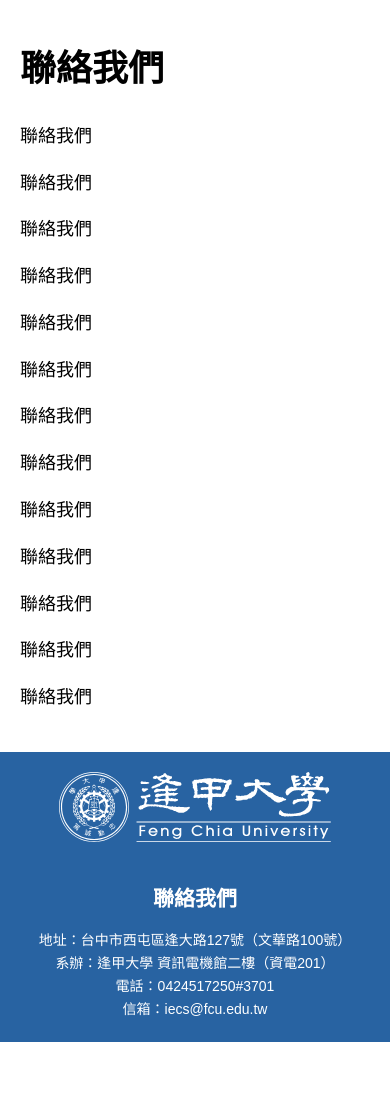
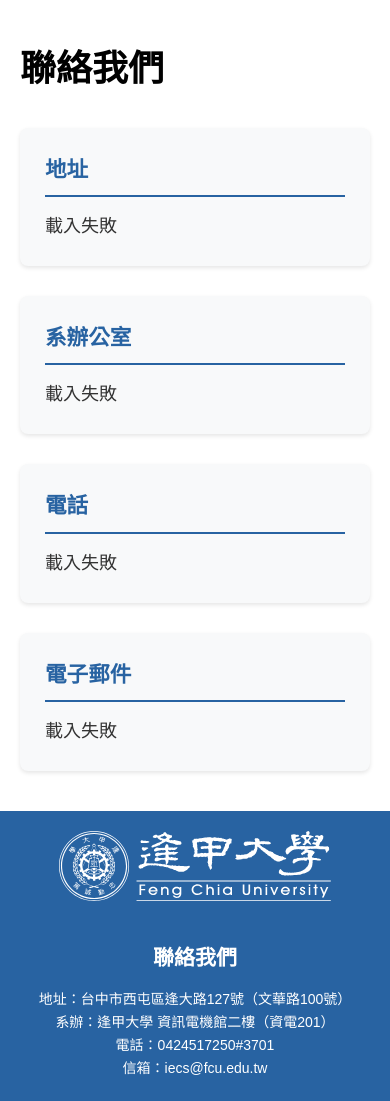
Before and after one commit to JW-Albert/Database_final_project, a PHP site: page /contact in a window 390 px wide. Shown: the part 148-1249 px from the top of the page. Before the commit the page ends 1190 px from the top, so only its background shows below. Run offline with PHP 8.4, Linux system fonts and the light colour scheme; data that the repository does not hold is empty.

Commit message:
Improve contact page UI and update department schema
Enhances the contact page with a responsive grid layout and dynamic loading of department information. Moves inline styles to external CSS for better maintainability. Updates the department database schema by renaming the table and adding address and office fields to support new UI features.

```diff
--- /dev/null
+++ b/contact/api.php
@@ -0,0 +1,31 @@
+<?php
+header('Content-Type: application/json');
+header('Access-Control-Allow-Origin: *');
+
+require_once '../php/config.php';
+
+try {
+    $pdo = getDBConnection();
+
+    $stmt = $pdo->prepare("SELECT * FROM Department WHERE department_id = 'D001'");
+    $stmt->execute();
+    $department = $stmt->fetch(PDO::FETCH_ASSOC);
+
+    if ($department) {
+        echo json_encode([
+            'success' => true,
+            'data' => $department
+        ]);
+    } else {
+        echo json_encode([
+            'success' => false,
+            'message' => '找不到系所資料'
+        ]);
+    }
+} catch (PDOException $e) {
+    echo json_encode([
+        'success' => false,
+        'message' => '資料庫錯誤：' . $e->getMessage()
+    ]);
+}
+?>
--- a/contact/contact.css
+++ b/contact/contact.css
@@ -101,6 +101,40 @@ body {
     line-height: 1.6;
 }
 
+/* 聯絡資訊樣式 */
+.contact-info {
+    display: grid;
+    grid-template-columns: repeat(auto-fit, minmax(300px, 1fr));
+    gap: 30px;
+    margin-top: 30px;
+}
+
+.info-item {
+    background-color: #f8f9fa;
+    padding: 25px;
+    border-radius: 8px;
+    box-shadow: 0 2px 4px rgba(0, 0, 0, 0.1);
+    transition: transform 0.2s ease;
+}
+
+.info-item:hover {
+    transform: translateY(-5px);
+}
+
+.info-item h3 {
+    color: #2863a2;
+    margin: 0 0 15px 0;
+    font-size: 1.2em;
+    border-bottom: 2px solid #2863a2;
+    padding-bottom: 8px;
+}
+
+.info-item p {
+    margin: 0;
+    color: #333;
+    line-height: 1.6;
+}
+
 .site-footer {
     background-color: #2863a2;
     color: white;
@@ -146,4 +180,8 @@ body {
     .footer-right p {
         white-space: normal;
     }
+
+    .contact-info {
+        grid-template-columns: 1fr;
+    }
 }
--- a/contact/index.html
+++ b/contact/index.html
@@ -10,176 +10,30 @@
     <script src="/~D1210799/js/config.js"></script>
     <link rel="stylesheet" href="/~D1210799/about/about.css">
     <link rel="stylesheet" href="/~D1210799/contact/contact.css">
-    <style>
-        body {
-            margin: 0;
-            padding: 0 150px;
-            font-family: Arial, sans-serif;
-        }
-
-        .header {
-            display: flex;
-            justify-content: space-between;
-            align-items: center;
-            background-color: #ffffff;
-            padding: 10px 20px;
-        }
-
-        .logo-title {
-            display: flex;
-            align-items: center;
-            color: #2863a2;
-            font-weight: bold;
-            font-size: 20px;
-            text-decoration: none;
-        }
-
-        .logo-title img {
-            width: 50px;
-            height: 50px;
-            margin-right: 10px;
-        }
-
-        .nav {
-            display: flex;
-            gap: 20px;
-            align-items: center;
-        }
-
-        .nav-item {
-            color: #545454;
-            text-decoration: none;
-            cursor: pointer;
-            padding: 16px 8px;
-        }
-
-        .nav-item:hover {
-            color: #2863a2;
-            border-bottom: 2px solid #2863a2;
-            padding-bottom: 14px;
-        }
-
-        /* 目前頁面樣式 */
-        .nav-item.active {
-            color: #2863a2;
-            border-bottom: 2px solid #2863a2;
-            padding-bottom: 14px;
-        }
-
-        .members-container {
-            position: relative;
-            display: flex;
-            flex-direction: column;
-        }
-
-        .members-container:hover>.nav-item.members {
-            color: #2863a2;
-            border-bottom: 2px solid #2863a2;
-            padding-bottom: 14px;
-        }
-
-        .dropdown {
-            position: absolute;
-            top: 100%;
-            left: 0;
-            background-color: white;
-            border: 1px solid #ccc;
-            border-top: none;
-            display: none;
-            flex-direction: column;
-            min-width: 180px;
-            z-index: 1000;
-            box-shadow: 0 2px 5px rgba(0, 0, 0, 0.15);
-        }
-
-        .dropdown a {
-            padding: 10px;
-            text-decoration: none;
-            color: #545454;
-            display: block;
-        }
-
-        .dropdown a:hover {
-            background-color: #f0f0f0;
-            color: #2863a2;
-        }
-
-        .members-container:hover>.dropdown {
-            display: flex;
-        }
-
-        .content {
-            margin: 40px 0;
-            font-size: 18px;
-            line-height: 1.6;
-        }
-
-        .site-footer {
-            background-color: #2863a2;
-            color: white;
-            display: flex;
-            justify-content: space-between;
-            align-items: center;
-            padding: 30px 150px;
-            font-size: 14px;
-            flex-wrap: wrap;
-            gap: 20px;
-            margin-top: 40px;
-            box-sizing: border-box;
-            width: 100vw;
-            /* 讓 footer 寬度是視窗寬度 */
-            margin-left: calc(-50vw + 50%);
-            /* 負的左右邊距，讓它從螢幕最左邊開始 */
-            margin-right: calc(-50vw + 50%);
-            box-sizing: border-box;
-        }
-
-        .footer-left img {
-            height: 70px;
-            width: auto;
-        }
-
-        .footer-right p {
-            margin: 2px 0;
-            line-height: 1.5;
-            white-space: nowrap;
-        }
-
-        @media (max-width: 600px) {
-            body {
-                padding: 0 20px;
-            }
-
-            .site-footer {
-                flex-direction: column;
-                padding: 20px 20px;
-                text-align: center;
-            }
-
-            .footer-right p {
-                white-space: normal;
-            }
-        }
-    </style>
 </head>
 
 <body>
     <div id="header-include"></div>
     <div class="content" id="contact-content">
         <h1>聯絡我們</h1>
-        <p>聯絡我們</p>
-        <p>聯絡我們</p>
-        <p>聯絡我們</p>
-        <p>聯絡我們</p>
-        <p>聯絡我們</p>
-        <p>聯絡我們</p>
-        <p>聯絡我們</p>
-        <p>聯絡我們</p>
-        <p>聯絡我們</p>
-        <p>聯絡我們</p>
-        <p>聯絡我們</p>
-        <p>聯絡我們</p>
-        <p>聯絡我們</p>
+        <div class="contact-info">
+            <div class="info-item">
+                <h3>地址</h3>
+                <p id="department-location">載入中...</p>
+            </div>
+            <div class="info-item">
+                <h3>系辦公室</h3>
+                <p id="department-office">載入中...</p>
+            </div>
+            <div class="info-item">
+                <h3>電話</h3>
+                <p id="department-phone">載入中...</p>
+            </div>
+            <div class="info-item">
+                <h3>電子郵件</h3>
+                <p id="department-email">載入中...</p>
+            </div>
+        </div>
     </div>
     <div id="footer-include"></div>
     <script>
@@ -200,6 +54,7 @@
                 }
             });
         }
+
         function includeHTML(id, file) {
             if (typeof BASE_PATH === 'undefined') return;
             fetch(BASE_PATH + '/' + file).then(res => res.text()).then(html => {
@@ -208,8 +63,35 @@
                 fixBasePathForLinksAndImages(container);
             });
         }
+
+        // 載入系所資料
+        async function loadDepartmentInfo() {
+            try {
+                const response = await fetch(BASE_PATH + '/contact/api.php');
+                const result = await response.json();
+
+                if (result.success) {
+                    const data = result.data;
+                    document.getElementById('department-location').textContent = data.locat || '未提供';
+                    document.getElementById('department-office').textContent = data.office || '未提供';
+                    document.getElementById('department-phone').textContent = data.phone_extension || '未提供';
+                    document.getElementById('department-email').textContent = data.email || '未提供';
+                } else {
+                    throw new Error(result.message);
+                }
+            } catch (error) {
+                console.error('載入系所資料失敗:', error);
+                document.getElementById('department-location').textContent = '載入失敗';
+                document.getElementById('department-office').textContent = '載入失敗';
+                document.getElementById('department-phone').textContent = '載入失敗';
+                document.getElementById('department-email').textContent = '載入失敗';
+            }
+        }
+
         includeHTML('header-include', 'header.html');
         includeHTML('footer-include', 'footer.html');
+        loadDepartmentInfo();
+
         // 動態設定 favicon
         document.addEventListener('DOMContentLoaded', function () {
             if (typeof BASE_PATH !== 'undefined') {
```
Also changed, not shown: database.md (+5 -3 lines), database_tables.md (+3 -1 lines).
